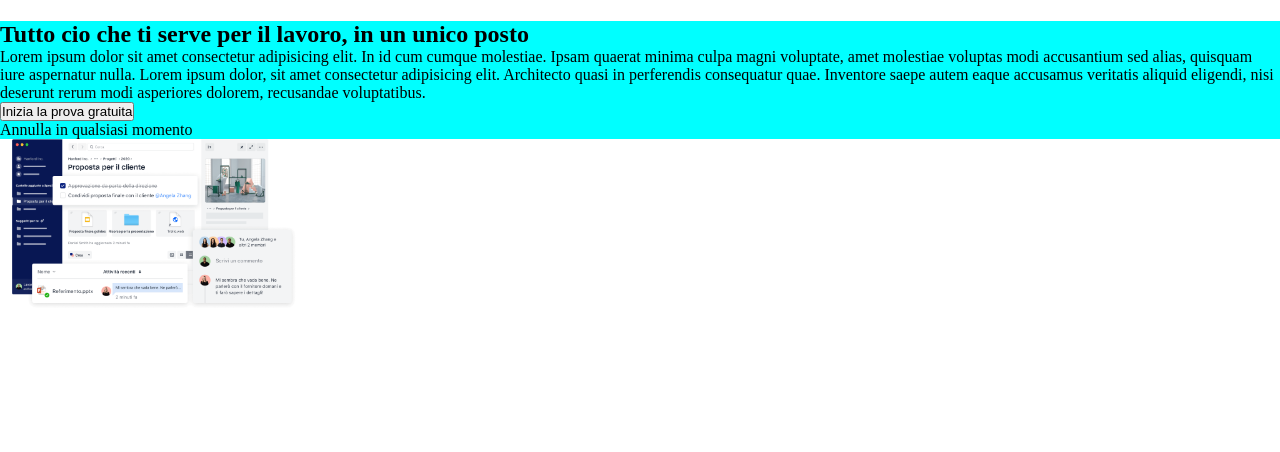
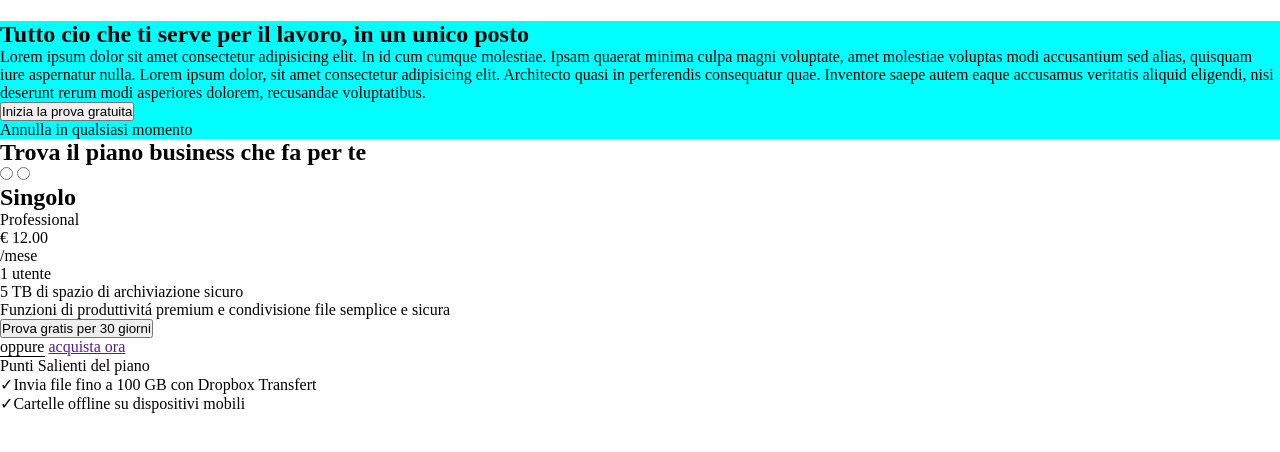
Before and after one commit to Riccardo-Martignago/htmlcss-dropbox, a plain HTML site: page index.html in a window 1280 px wide. Shown: the part 56-508 px from the top of the page. Drawn offline with Linux system fonts and the light colour scheme.

Commit message:
Aggiunta struttura piano business senza team

```diff
--- a/index.html
+++ b/index.html
@@ -8,7 +8,7 @@
 </head>
 <body>
     <header class="flex space-b">
-        <nav>
+        <nav class="nav-bar">
             <ul class="flex">
                 <li>
                     <img src="./img/logo-small.png" alt="Logo Dropbox">
@@ -24,7 +24,7 @@
                 </li>
             </ul>
         </nav>
-        <nav>
+        <nav class="nav-bar">
             <ul class="flex">
                 <li>
                     Supporto
@@ -58,9 +58,55 @@
                 </p>
             </div>
             <div class="relative">
-                <img src="./img/jumbo.png" alt="Struttura Dropbox" class="absolute">
+                <!--<img src="./img/jumbo.png" alt="Struttura Dropbox" class="absolute">-->
             </div>
         </section>
+        <div class="container flex space-b">
+            <section>
+                <h2>
+                    Trova il piano business che fa per te
+                </h2>
+                <input type="radio" name="Fatturazione mensile" id="mensile">
+                <input type="radio" name="Fatturazione annuale" id="annuale">
+                <article>
+                    <h2>Singolo</h2>
+                    <div class="lista">
+                        <div>
+                            <p>Professional</p>
+                            <p>&euro; 12.00</p>
+                            <p>/mese</p>
+                        </div>
+                        <ul>
+                            <li>
+                                1 utente
+                            </li>
+                            <li>
+                                5 TB di spazio di archiviazione sicuro
+                            </li>
+                            <li>
+                                Funzioni di produttivitá premium e condivisione file semplice e sicura
+                            </li>
+                        </ul>
+                        <button>
+                            Prova gratis per 30 giorni
+                        </button>
+                        <p>oppure <a href="">acquista ora</a></p>
+                        <div class="bar"></div>
+                        <ul>
+                            <li>
+                                Punti Salienti del piano
+                            </li>
+                            <li>
+                                <span>&check;</span>Invia file fino a 100 GB con Dropbox Transfert
+                            </li>
+                            <li>
+                                <span>&check;</span>Cartelle offline su dispositivi mobili
+                            </li>
+                        </ul>
+                    </div>
+                </article>
+            </section>
+        </div>
     </main>
     <footer>
 
--- a/style.css
+++ b/style.css
@@ -9,13 +9,16 @@
 .flex{
     display: flex;
 }
+.column{
+    flex-direction: column;
+}
 ul{
     list-style-type: none;
 }
-nav{
+.nav-bar{
     padding: 1.5rem;
 }
-li{
+.nav-bar ul li{
     margin: 0 1rem;
 }
 .back-cyan{
@@ -30,3 +33,8 @@ li{
 img{
     max-width: 300px;
 }
+.bar{
+    width: 45px;
+    border-top-style: solid;
+    border-top-width: 1px;
+}
```
